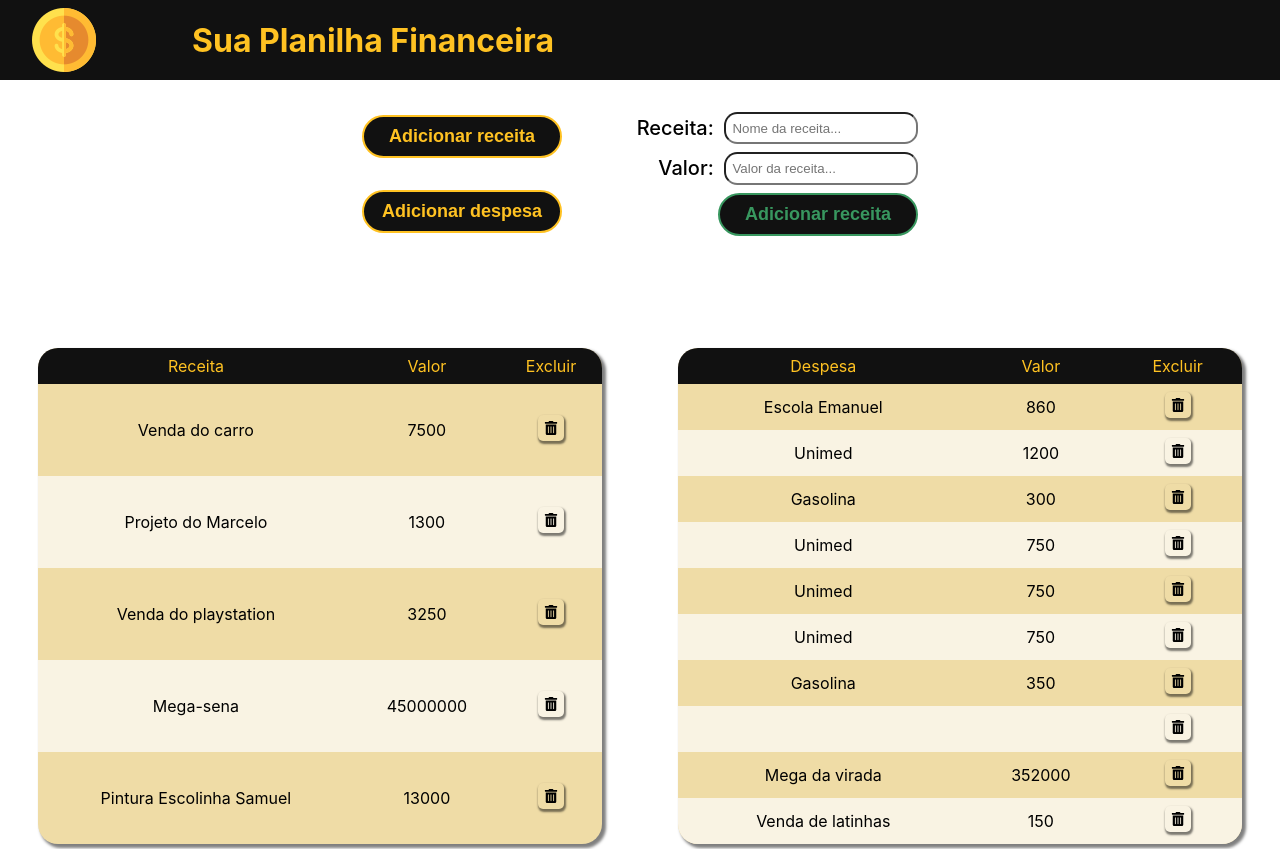
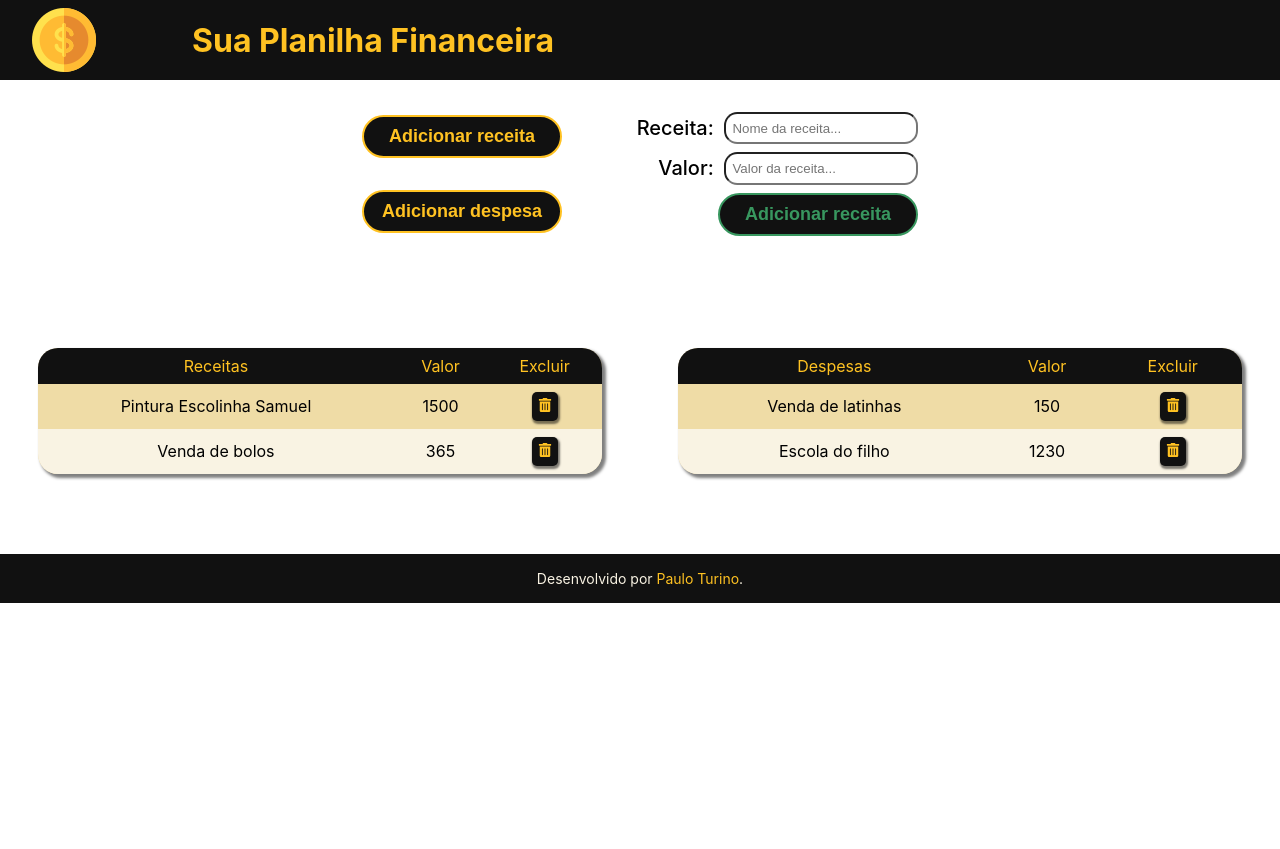
Before and after one commit to TurinoS/planilha-financeira, a React (Create React App) app in the folder planilha-financeira/: page / in a window 1280 px wide. Shown: the top 849 px of the page. After the commit the page ends 800 px from the top, so only its background shows below. Built offline with nearby package versions, Linux system fonts and the light colour scheme; data requests are answered from the project's data file; the HTML template or start-up script is replaced by a standard one.

Commit message:
refatorando o codigo para a tabela receber a funcao deleter linha por props

```diff
--- a/planilha-financeira/db.json
+++ b/planilha-financeira/db.json
@@ -1,79 +1,26 @@
 {
   "receitas": [
     {
-      "id": 1,
-      "nome": "Venda do carro",
-      "valor": 7500
+      "nome": "Pintura Escolinha Samuel",
+      "valor": "1500",
+      "id": 2
     },
     {
-      "id": 2,
-      "nome": "Projeto do Marcelo",
-      "valor": 1300
-    },
-    {
-      "id": 3,
-      "nome": "Venda do playstation",
-      "valor": 3250
-    },
-    {
-      "id": 4,
-      "nome": "Mega-sena",
-      "valor": 45000000
-    },
-    {
-      "nome": "Pintura Escolinha Samuel",
-      "valor": "13000",
-      "id": 5
+      "nome": "Venda de bolos",
+      "valor": "365",
+      "id": 3
     }
   ],
   "despesas": [
     {
-      "id": 1,
-      "nome": "Escola Emanuel",
-      "valor": 860
+      "nome": "Venda de latinhas",
+      "valor": "150",
+      "id": 1
     },
     {
-      "id": 2,
-      "nome": "Unimed",
-      "valor": 1200
-    },
-    {
-      "id": 3,
-      "nome": "Gasolina",
-      "valor": 300
-    },
-    {
-      "nome": "Unimed",
-      "valor": "750",
-      "id": 4
-    },
-    {
-      "nome": "Unimed",
-      "valor": "750",
-      "id": 5
-    },
-    {
-      "nome": "Unimed",
-      "valor": "750",
-      "id": 6
-    },
-    {
-      "nome": "Gasolina",
-      "valor": "350",
-      "id": 7
-    },
-    {
-      "id": 8
-    },
-    {
-      "nome": "Mega da virada",
-      "valor": "352000",
-      "id": 9
-    },
-    {
-      "nome": "Venda de latinhas",
-      "valor": "150",
-      "id": 10
+      "nome": "Escola do filho",
+      "valor": "1230",
+      "id": 2
     }
   ]
 }
--- a/planilha-financeira/src/App.js
+++ b/planilha-financeira/src/App.js
@@ -4,7 +4,6 @@ import Footer from "./components/Footer";
 import Form from './components/Form';
 import Header from "./components/Header";
 import Table from "./components/Table";
-
 
 function App() {
 
@@ -39,6 +38,15 @@ function App() {
       .catch((err) => console.log(err))
   }, [])
 
+  const removeRow = (funcaoDaTabela, id) =>  {
+    fetch(`http://localhost:5000/${funcaoDaTabela}/${id}`, {
+        method: 'DELETE',
+        headers: {
+            'Content-Type': 'application/json'
+        },
+    })
+}
+
   return (
     <main>
       <Header />
@@ -46,8 +54,8 @@ function App() {
       <Form />
 
       <section className={styles.tables} >
-        <Table funcaoDaTabela='Receita' data={receitaTableRow} />
-        <Table funcaoDaTabela='Despesa' data={despesaTableRow} />
+        <Table funcaoDaTabela='Receitas' data={receitaTableRow} removeRow={removeRow} />
+        <Table funcaoDaTabela='Despesas' data={despesaTableRow} removeRow={removeRow}/>
       </section>
 
       <Footer />
--- a/planilha-financeira/src/components/Form/index.js
+++ b/planilha-financeira/src/components/Form/index.js
@@ -54,9 +54,6 @@ export default function Form({ despesasAnteriores, receitasAnteriores, valoresAn
             },
             body: JSON.stringify(novaReceita),
         })
-            .then((r) => r.json())
-            .then((data) => console.log(data))
-            .catch(err => console.log(err))
     }
 
     return(
--- a/planilha-financeira/src/components/Table/Table.module.css
+++ b/planilha-financeira/src/components/Table/Table.module.css
@@ -32,10 +32,7 @@ th, td {
     border-radius: 5px;
     box-shadow: 1px 2px 2px 1px rgba(0, 0, 0, 0.5);
     padding: 6px;
-}
-
-.icon:hover {
-    cursor: pointer;
+    border: none;
 }
 
 .icon:active{
--- a/planilha-financeira/src/components/Table/index.js
+++ b/planilha-financeira/src/components/Table/index.js
@@ -1,7 +1,7 @@
 import styles from './Table.module.css';
 import { FaTrashAlt } from 'react-icons/fa';
 
-export default function Table({ funcaoDaTabela, data }) {
+export default function Table({ funcaoDaTabela, data, removeRow }) {
     return(
         <table className={styles.table}>
 
@@ -18,7 +18,7 @@ export default function Table({ funcaoDaTabela, data }) {
                     <tr key={dados.id} className={styles.table_row}>
                         <td>{dados.nome}</td>
                         <td>{dados.valor}</td>
-                        <td><FaTrashAlt className={styles.icon} /></td>
+                        <td><button onClick={() => removeRow(funcaoDaTabela, dados.id)} className={styles.icon}><FaTrashAlt /></button></td>
                     </tr>
                 ))}
             </tbody>
```
